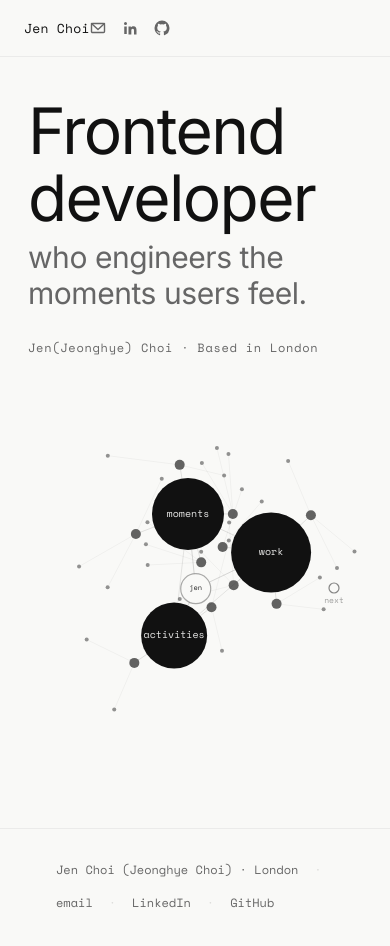
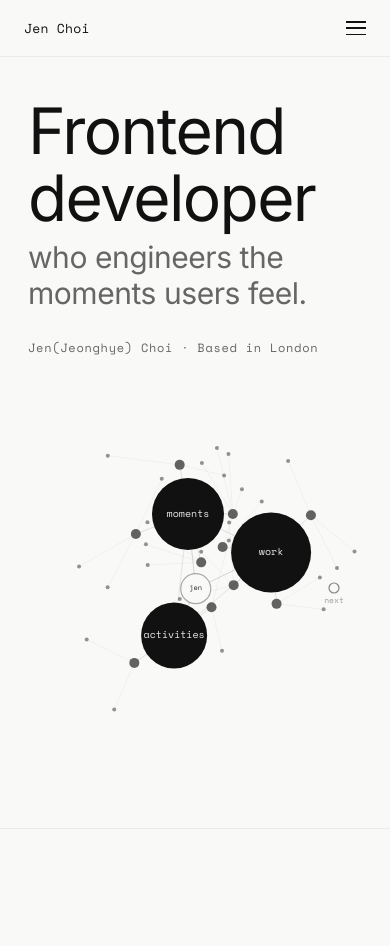
Before and after one commit to jeonghye-choi/portfolio, a React (Vite) app: page / in a window 390 px wide. Shown: the top 946 px of the page. After the commit the page ends 844 px from the top, so only its background shows below. Built offline with nearby package versions, Linux system fonts and the light colour scheme.

Commit message:
feat: add layout structure and responsive style

```diff
--- a/src/App.tsx
+++ b/src/App.tsx
@@ -7,12 +7,14 @@ import PostDetail from '@/pages/PostDetail'
 import Activities from '@/pages/Activities'
 import Moments from '@/pages/Moments'
 import { socialLinks } from '@/data'
-import { BrowserRouter, Routes, Route } from 'react-router-dom';
+import { BrowserRouter, Routes, Route, useLocation } from 'react-router-dom';
 
-export default function App() {
+function AppLayout() {
+  const { pathname } = useLocation()
+  const isHome = pathname === '/'
+
   return (
-    <BrowserRouter>
-      <div className="site">
+    <div className={isHome ? 'site is-home' : 'site'}>
       <Nav />
       <main className="site-main">
         <Routes>
@@ -39,6 +41,13 @@ export default function App() {
         </a>
       </footer>
     </div>
+  )
+}
+
+export default function App() {
+  return (
+    <BrowserRouter>
+      <AppLayout />
     </BrowserRouter>
   )
 }
--- a/src/components/Nav.tsx
+++ b/src/components/Nav.tsx
@@ -1,14 +1,33 @@
+import { useEffect, useRef, useState } from 'react'
 import { socialLinks } from '@/data'
 import { useLocation, useNavigate } from 'react-router-dom';
 
 export default function Nav() {
   const navigate = useNavigate()
   const location = useLocation()
+  const [menuOpen, setMenuOpen] = useState(false)
+  const navRef = useRef<HTMLElement>(null)
 
   const linkCls = (n: string) => 'navlink' + (location.pathname.startsWith('/' + n) ? ' active' : '')
 
+  const navTo = (path: string) => {
+    navigate(path)
+    setMenuOpen(false)
+  }
+
+  useEffect(() => {
+    if (!menuOpen) return
+    const handler = (e: MouseEvent) => {
+      if (navRef.current && !navRef.current.contains(e.target as Node)) {
+        setMenuOpen(false)
+      }
+    }
+    document.addEventListener('mousedown', handler)
+    return () => document.removeEventListener('mousedown', handler)
+  }, [menuOpen])
+
   return (
-    <nav className="site-nav">
+    <nav className="site-nav" ref={navRef}>
       <a className="brand" onClick={() => navigate('/')}>Jen Choi</a>
       <div className="navlinks">
         <a className={linkCls('work')} onClick={() => { navigate('/work') }}>work</a>
@@ -34,6 +53,27 @@ export default function Nav() {
           </svg>
         </a>
       </div>
+      <button
+        className={'nav-hamburger' + (menuOpen ? ' is-open' : '')}
+        onClick={() => setMenuOpen(v => !v)}
+        aria-label={menuOpen ? 'Close menu' : 'Open menu'}
+        aria-expanded={menuOpen}
+      >
+        <span />
+        <span />
+        <span />
+      </button>
+      {menuOpen && (
+        <div className="mobile-nav">
+          <a className={linkCls('work')} onClick={() => navTo('/work')}>work</a>
+          <a className={linkCls('activities')} onClick={() => navTo('/activities')}>activities</a>
+          <a className={linkCls('moments')} onClick={() => navTo('/moments')}>moments</a>
+          <div className="mobile-nav-divider" />
+          <a href={'mailto:' + socialLinks.email} className="mobile-nav-social" onClick={() => setMenuOpen(false)}>email</a>
+          <a href={socialLinks.linkedin} className="mobile-nav-social" target="_blank" rel="noopener noreferrer" onClick={() => setMenuOpen(false)}>linkedin</a>
+          <a href={socialLinks.github} className="mobile-nav-social" target="_blank" rel="noopener noreferrer" onClick={() => setMenuOpen(false)}>github</a>
+        </div>
+      )}
     </nav>
   )
 }
--- a/src/index.css
+++ b/src/index.css
@@ -33,6 +33,7 @@ a { color: inherit; text-decoration: none; cursor: pointer; }
 .site-nav {
   display: flex;
   align-items: center;
+  flex-wrap: wrap;
   padding: 24px 56px;
   position: sticky;
   top: 0;
@@ -89,6 +90,63 @@ a { color: inherit; text-decoration: none; cursor: pointer; }
   transition: color 0.15s;
 }
 .nav-icon:hover { color: var(--ink); }
+
+/* ── Hamburger button ─────────────────────────────────── */
+.nav-hamburger {
+  display: none;
+  flex-direction: column;
+  justify-content: space-between;
+  width: 20px;
+  height: 14px;
+  background: none;
+  border: none;
+  cursor: pointer;
+  padding: 0;
+  margin-left: 16px;
+  flex-shrink: 0;
+}
+.nav-hamburger span {
+  display: block;
+  width: 100%;
+  height: 1.5px;
+  background: var(--ink);
+  transition: transform 0.2s ease, opacity 0.2s ease;
+}
+.nav-hamburger.is-open span:nth-child(1) { transform: translateY(6.25px) rotate(45deg); }
+.nav-hamburger.is-open span:nth-child(2) { opacity: 0; }
+.nav-hamburger.is-open span:nth-child(3) { transform: translateY(-6.25px) rotate(-45deg); }
+
+/* ── Mobile nav dropdown ──────────────────────────────── */
+.mobile-nav {
+  flex-basis: 100%;
+  display: flex;
+  flex-direction: column;
+  padding: 12px 0 20px;
+  gap: 0;
+  margin-top: 12px;
+  border-top: 1px solid var(--rule-soft);
+}
+.mobile-nav .navlink {
+  font-family: var(--font-mono);
+  font-size: 14px;
+  padding: 11px 0;
+  color: var(--mid);
+}
+.mobile-nav .navlink.active { color: var(--ink); }
+.mobile-nav-divider {
+  height: 1px;
+  background: var(--rule-soft);
+  margin: 8px 0;
+}
+.mobile-nav-social {
+  font-family: var(--font-mono);
+  font-size: 13px;
+  color: var(--mid);
+  padding: 11px 0;
+  letter-spacing: 0.02em;
+  transition: color 0.15s;
+}
+.mobile-nav-social:hover { color: var(--ink); }
 
 @keyframes pop { from { opacity: 0; transform: translateY(-4px); } to { opacity: 1; transform: none; } }
 
@@ -421,7 +479,7 @@ a { color: inherit; text-decoration: none; cursor: pointer; }
 .post {
   max-width: 680px;
   margin: 0 auto;
-  padding: 64px 24px 96px;
+  padding: 64px 56px 96px;
 }
 .post-date {
   font-family: var(--font-mono);
@@ -494,7 +552,7 @@ a { color: inherit; text-decoration: none; cursor: pointer; }
 .actrow.is-open .act-toggle { color: var(--ink); transform: rotate(180deg); }
 .actrow.is-open .actrow-trigger { background: rgba(17,17,17,0.03); }
 .act-detail {
-  padding: 0 12px 36px calc(60px + 32px + 180px + 32px);
+  padding: 20px 12px 36px calc(60px + 32px + 180px + 32px);
   animation: actfade 0.3s ease;
 }
 .act-detail p {
@@ -571,6 +629,8 @@ a { color: inherit; text-decoration: none; cursor: pointer; }
 /* ── Responsive ───────────────────────────────────────── */
 @media (max-width: 900px) {
   .navlinks { display: none; }
+  .nav-icons { display: none; }
+  .nav-hamburger { display: flex; margin-left: auto; }
   .site-nav { padding: 18px 24px; }
   .page { padding: 40px 24px 72px; }
   .landing-text { padding: 40px 28px 16px; }
@@ -583,6 +643,5 @@ a { color: inherit; text-decoration: none; cursor: pointer; }
   .co-name { font-size: 36px; }
   .actrow-trigger { grid-template-columns: 1fr 24px; gap: 12px; padding: 24px 0; }
   .act-detail { padding: 0 0 24px 0; }
-  .moments { grid-template-columns: 1fr; }
   .writerow { grid-template-columns: 1fr; gap: 6px; }
 }
```
Lines whose indentation alone changed are shown as unchanged.
